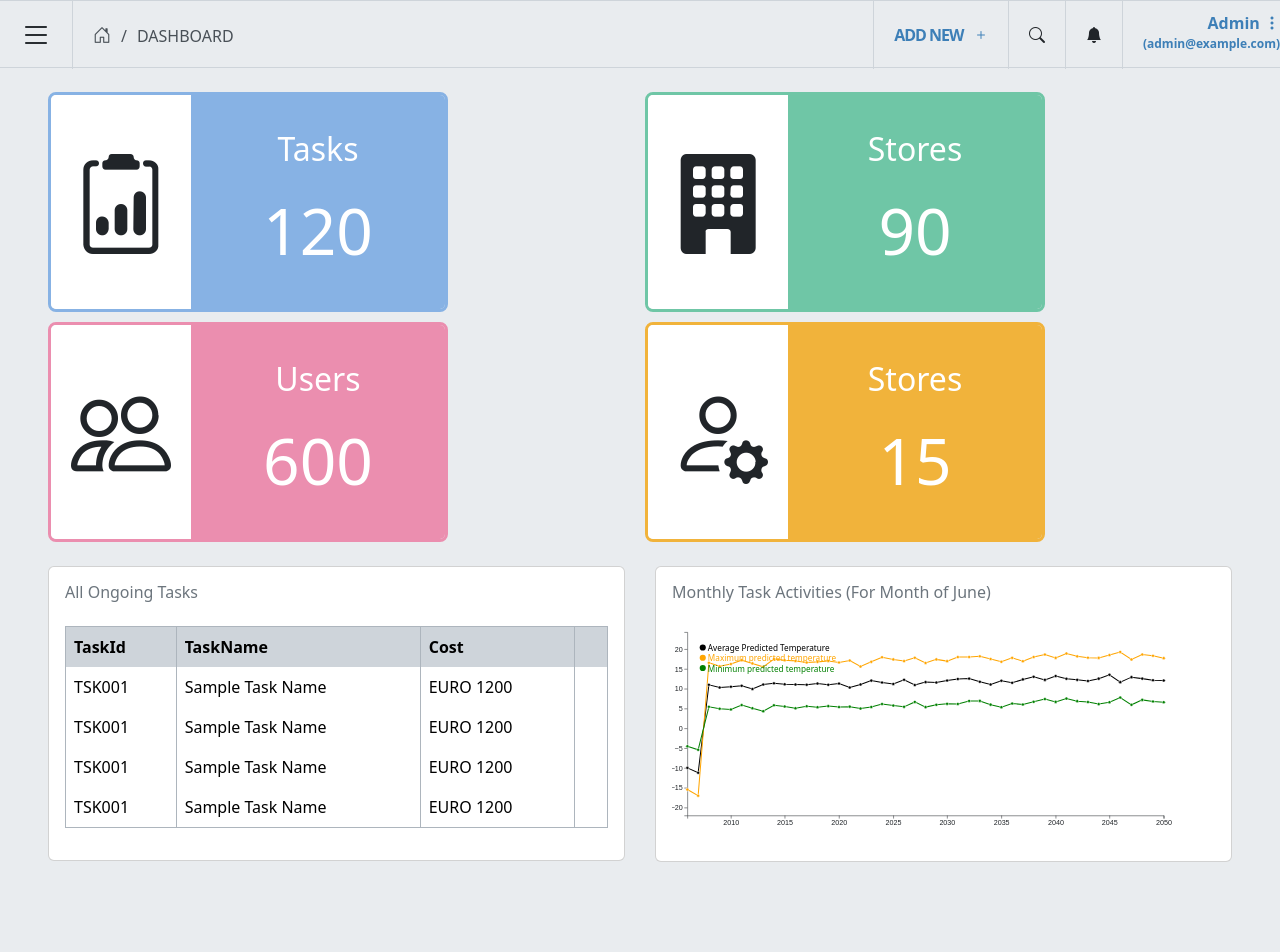
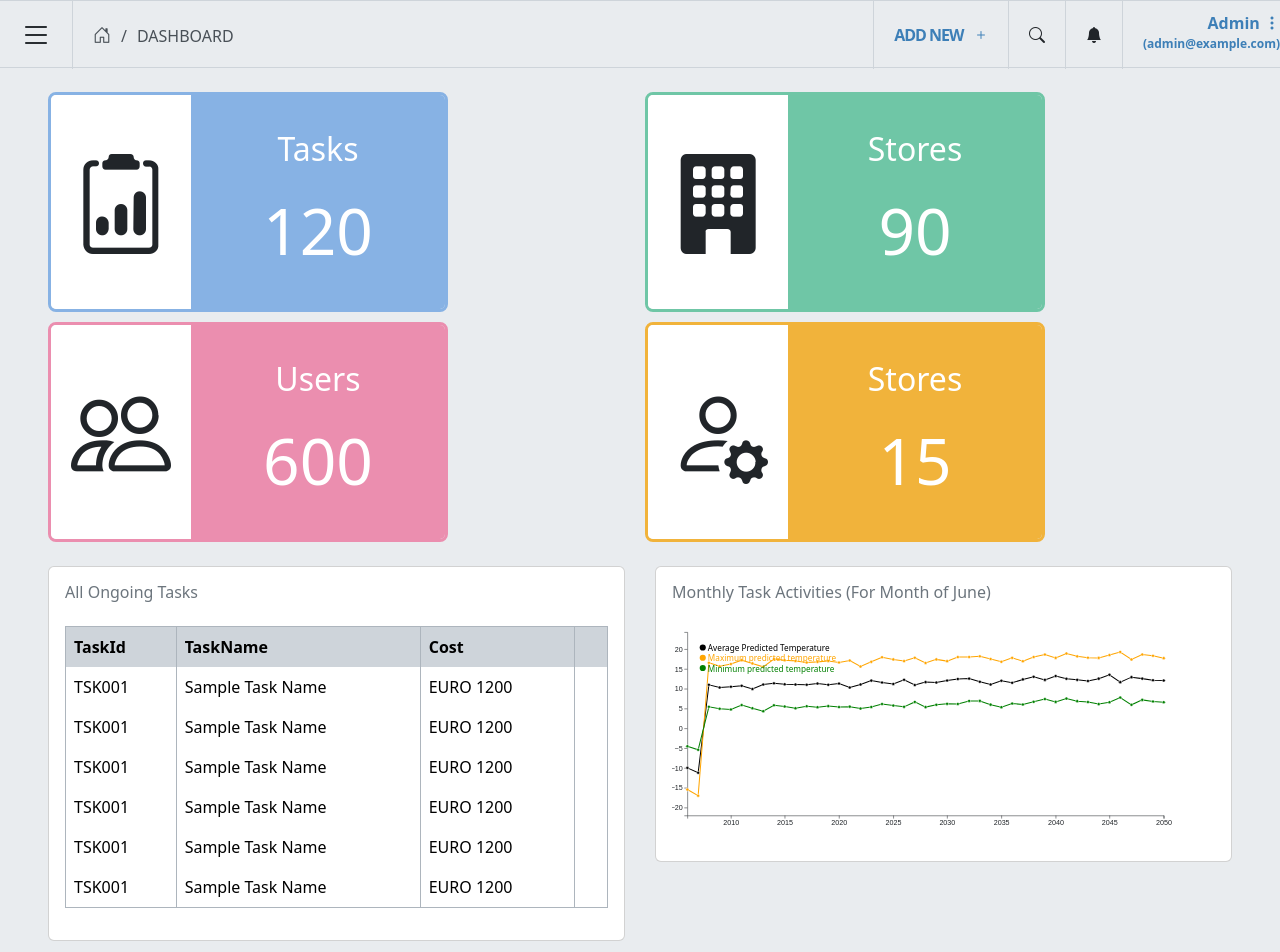
Before and after one commit to yousafravian/Dashboard-ui, an Angular app: page / in a window 1280 px wide. Shown: the top 952 px of the page. Before the commit the page ends 886 px from the top, so only its background shows below. Built offline with nearby package versions, Linux system fonts and the light colour scheme.

Commit message:
- dummy data added

```diff
--- a/src/app/data.service.ts
+++ b/src/app/data.service.ts
@@ -115,6 +115,16 @@ export class DataService {
         taskId: 'TSK001',
         taskName: "Sample Task Name",
         cost: "EURO 1200"
+      },
+      {
+        taskId: 'TSK001',
+        taskName: "Sample Task Name",
+        cost: "EURO 1200"
+      },
+      {
+        taskId: 'TSK001',
+        taskName: "Sample Task Name",
+        cost: "EURO 1200"
       }
     ])
   }
```
